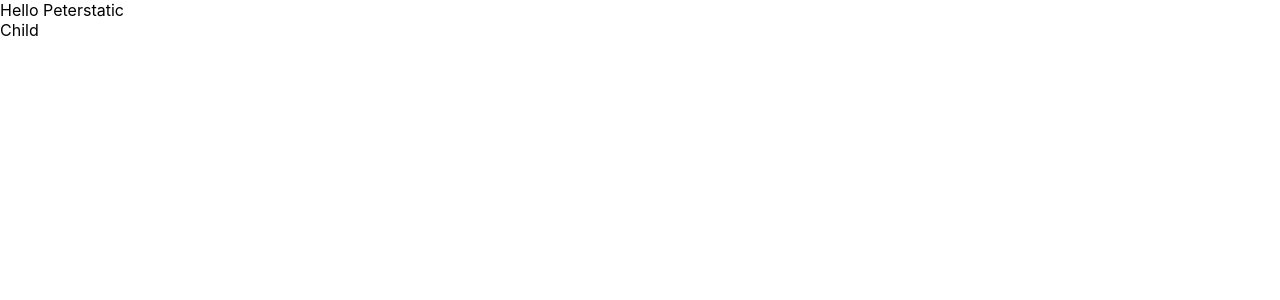
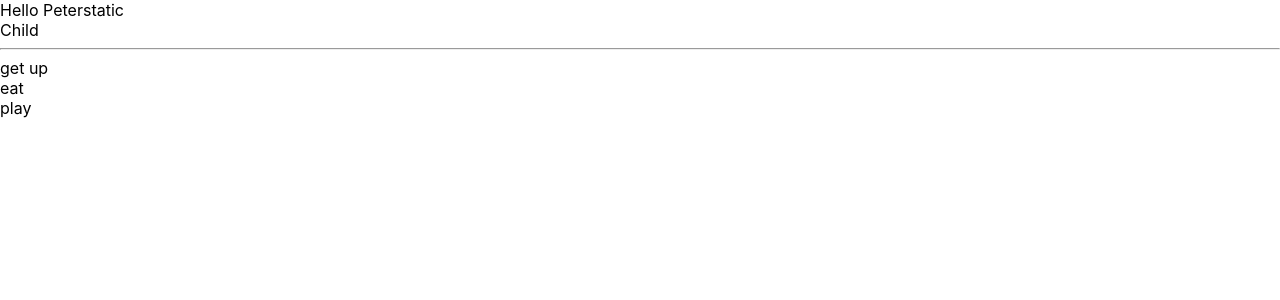
Before and after one commit to helloworld121/react-sample, a React (Create React App) app: page / in a window 1280 px wide. Shown: the top 300 px of the page. Built offline with nearby package versions, Linux system fonts and the light colour scheme.

Commit message:
add a new component that display a list

```diff
--- a/src/App.js
+++ b/src/App.js
@@ -2,6 +2,7 @@ import logo from './logo.svg';
 import './App.css';
 import {useState, useEffect} from 'react';
 import Item from './Item';
+import TodoList from './TodoList';
 
 const App = () => {
   // setName triggers re-rendering => like change detection => there is no other possibility
@@ -26,6 +27,8 @@ const App = () => {
       <>
         <div>Hello {name + 'static'}</div>
         <Item />
+        <hr/>
+        <TodoList/>
       </>
   );
 }
--- /dev/null
+++ b/src/TodoList.js
@@ -0,0 +1,28 @@
+import {useState, useEffect} from 'react';
+
+const data = [
+    {id: 1, title: 'get up', done: true},
+    {id: 2, title: 'eat', done: true},
+    {id: 3, title: 'play', done: false},
+];
+
+const TodoList = () => {
+    const [todos, setTodos] = useState([]);
+
+    useEffect(() => {
+        setTimeout(() => {
+            setTodos(data);
+        }, 1000);
+    });
+
+    return (
+        <div>
+            {todos.map((todo) => {
+                return <div key={todo.id}>{todo.title}</div>
+            }) }
+        </div>
+    );
+
+};
+
+export default TodoList;
```
